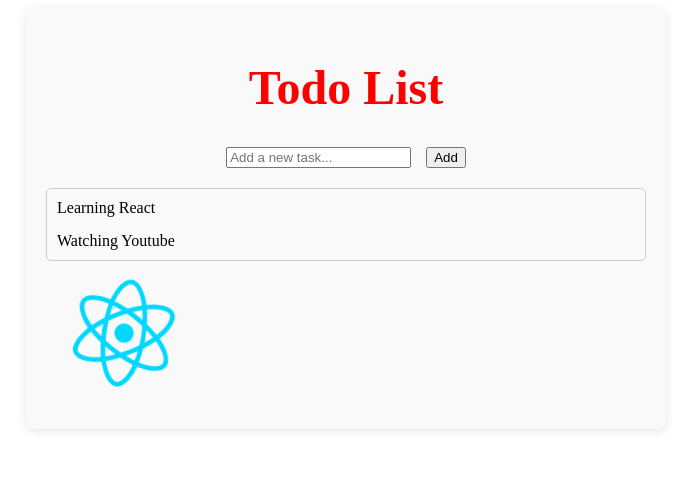
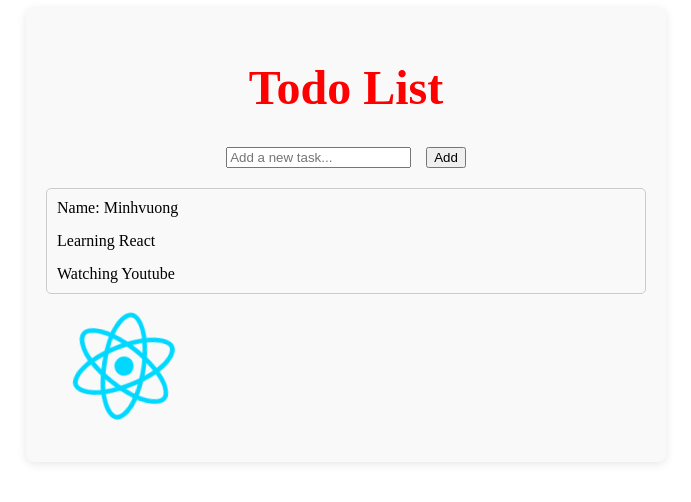
Before and after one commit to Shen2806/react-vite-minhvuong, a React (Vite) app: page / in a window 1280 px wide. Shown: the top 502 px of the page, without its empty margins (294-985 px from the left). Built offline with nearby package versions, Linux system fonts and the light colour scheme.

Commit message:
video 34

```diff
--- a/src/App.jsx
+++ b/src/App.jsx
@@ -5,14 +5,24 @@ import TodoNew from "./components/todo/TodoNew.jsx";
 import reactLogo from "./assets/react.svg";
 
 const App = () => {
-
+  const hoidanit = 'Minhvuong';
+  const age =25;
+  const country = 'Vietnam';
+  const data = {
+    name: hoidanit,
+    age: age,
+    country: country,
+  };
   return (
     <div className="todo-container">
       <div className="todo-title">
         <h1> Todo List</h1>
       </div>
       <TodoNew />
-      <TodoData />
+      <TodoData
+        name={hoidanit}
+        data={data}
+      />
       <div className="todo-image">
         <img src={reactLogo} className="logo"/>
       </div>
--- a/src/components/todo/TodoData.jsx
+++ b/src/components/todo/TodoData.jsx
@@ -1,7 +1,8 @@
 
-const TodoData = () => {
+const TodoData = (props) => {
     return (
     <div className="todo-data">
+        <div> Name: {props.name}</div>
         <div> Learning React</div>
         <div> Watching Youtube</div>
     </div>
```
